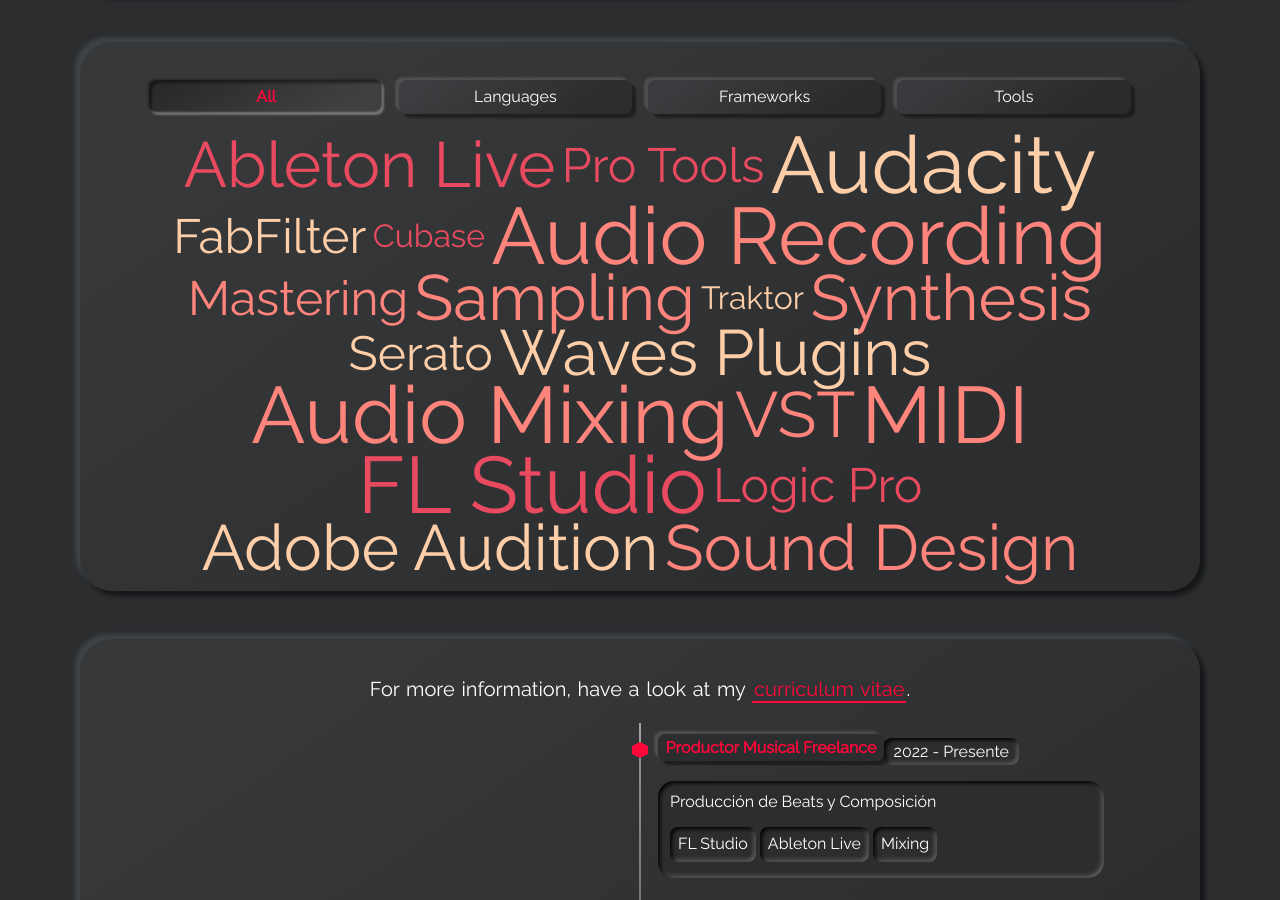
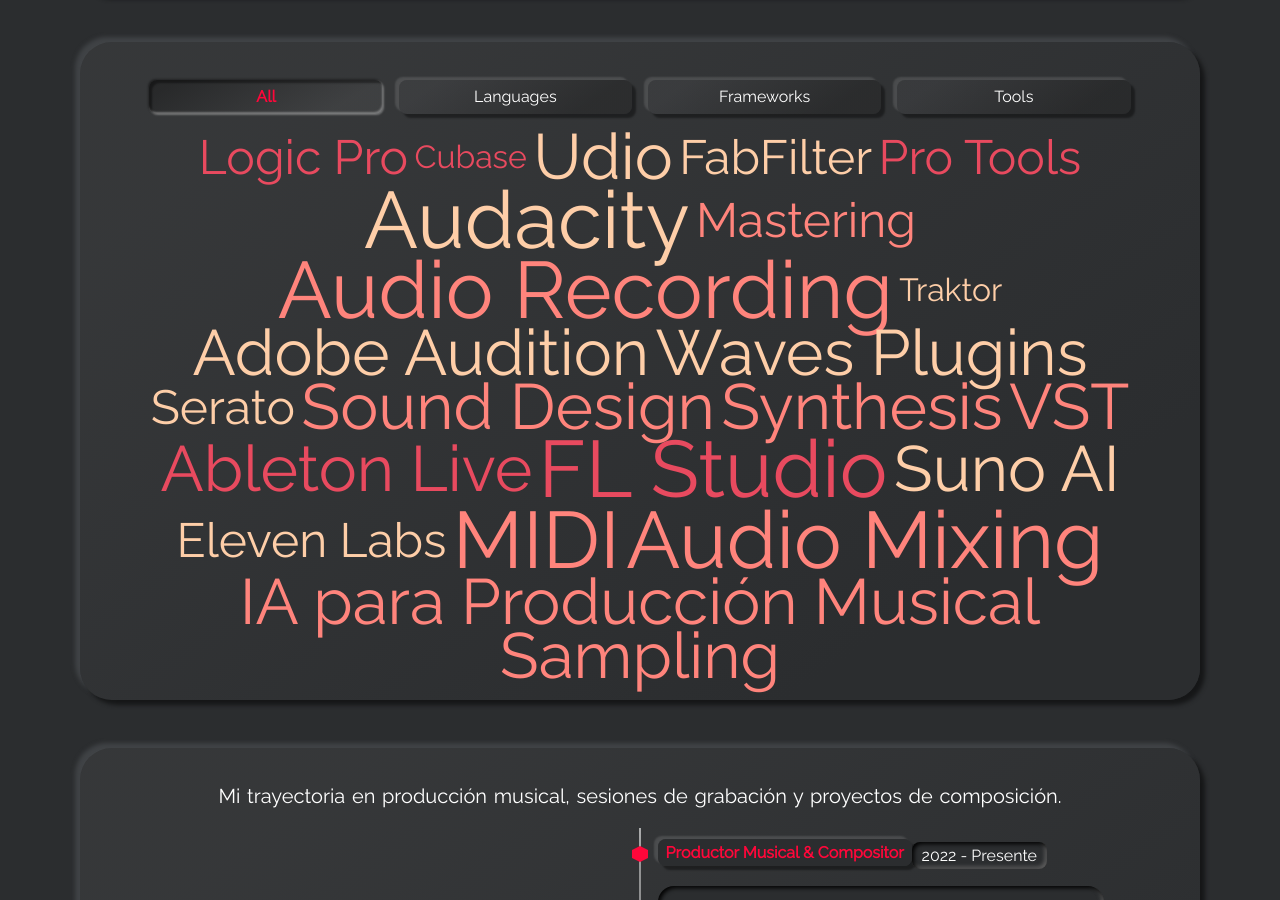
Before and after one commit to alejandrozt316-dev/alejandrozt316-dev.github.io, a Jekyll site: the page built from index.html, in a window 1280 px wide and 900 px high, scrolled down 1119 px. Built offline with Jekyll 4.4.1, drawn with Linux system fonts in a browser that asks for light colours; some of the changed text lies outside the part shown.

Commit message:
Actualizar timeline y skills para productor musical

```diff
--- a/_data/skills-frameworks.yml
+++ b/_data/skills-frameworks.yml
@@ -4,6 +4,9 @@
 # Example of a framework
 # - name: Framework
 #   weight: 5
+
+- name: IA para Producción Musical
+  weight: 4
 
 - name: MIDI
   weight: 5
--- a/_data/skills-tools.yml
+++ b/_data/skills-tools.yml
@@ -11,6 +11,15 @@
 - name: Adobe Audition
   weight: 4
 
+- name: Udio
+  weight: 4
+
+- name: Suno AI
+  weight: 4
+
+- name: Eleven Labs
+  weight: 3
+
 - name: Waves Plugins
   weight: 4
 
--- a/_includes/section-projects.html
+++ b/_includes/section-projects.html
@@ -71,11 +71,11 @@
           <p class="project-desc">{{repository.description}}</p>
           {% if repository.homepage != "" and repository.homepage != nil %}
             <a class="highlight-link" href="{{repository.homepage}}" target="_blank" rel="noreferrer">
-              Demo
+Ver en YouTube
             </a>
           {% endif %}
           <a class="highlight-link" href="{{repository.html_url}}" target="_blank" rel="noreferrer">
-            Github
+            Ver en GitHub
           </a>
           {% if repository.topics %}
             <div class="tag-wrapper">
--- a/_includes/section-timeline.html
+++ b/_includes/section-timeline.html
@@ -1,9 +1,6 @@
 <h1 class="title">{{site.timeline_title}}</h1>
 <p class="subtitle">
-  For more information, have a look at my
-  <a class="highlight-link" href="{{site.cv_download_link}}" target="_blank" rel="noreferrer">
-    curriculum vitae
-  </a>.
+  Mi trayectoria en producción musical, sesiones de grabación y proyectos de composición.
 </p>
 
 <div class="timeline-wrapper">
```
Also changed, not shown: other parts of _includes/section-projects.html (+1 -1 lines), _data/timeline.yml (+14 -9 lines).
